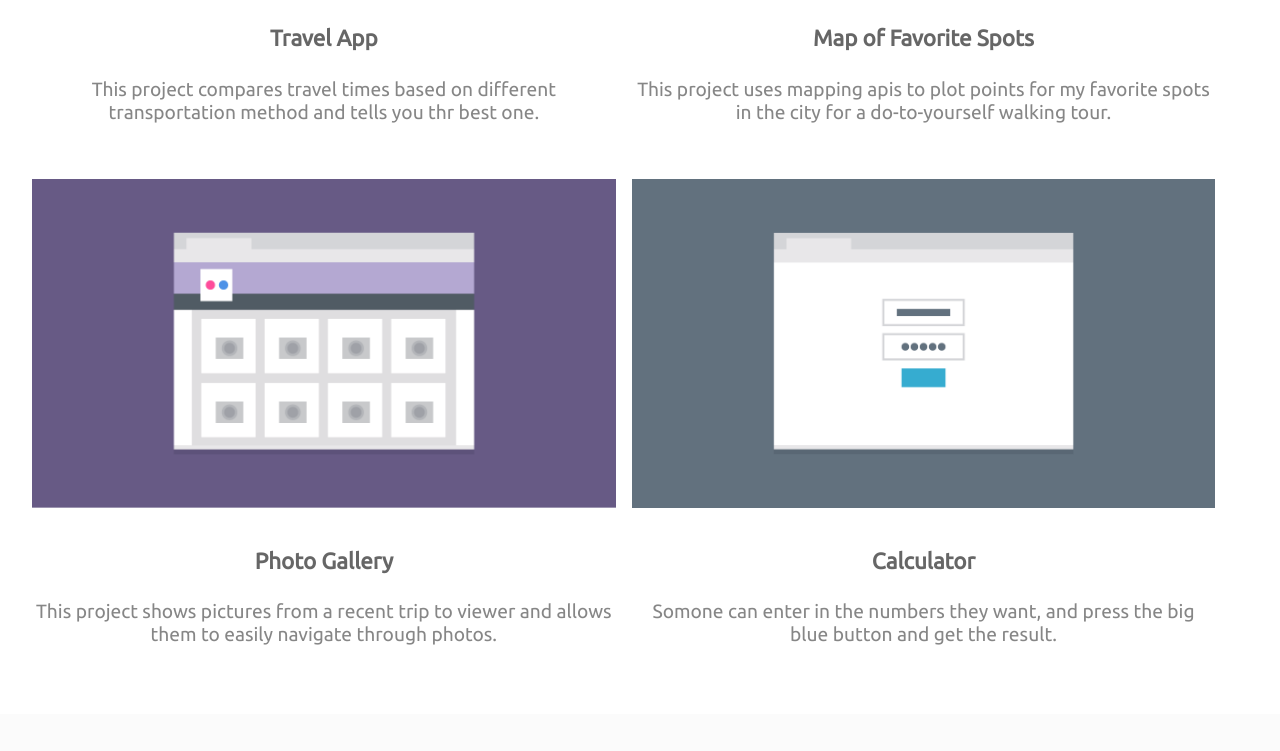
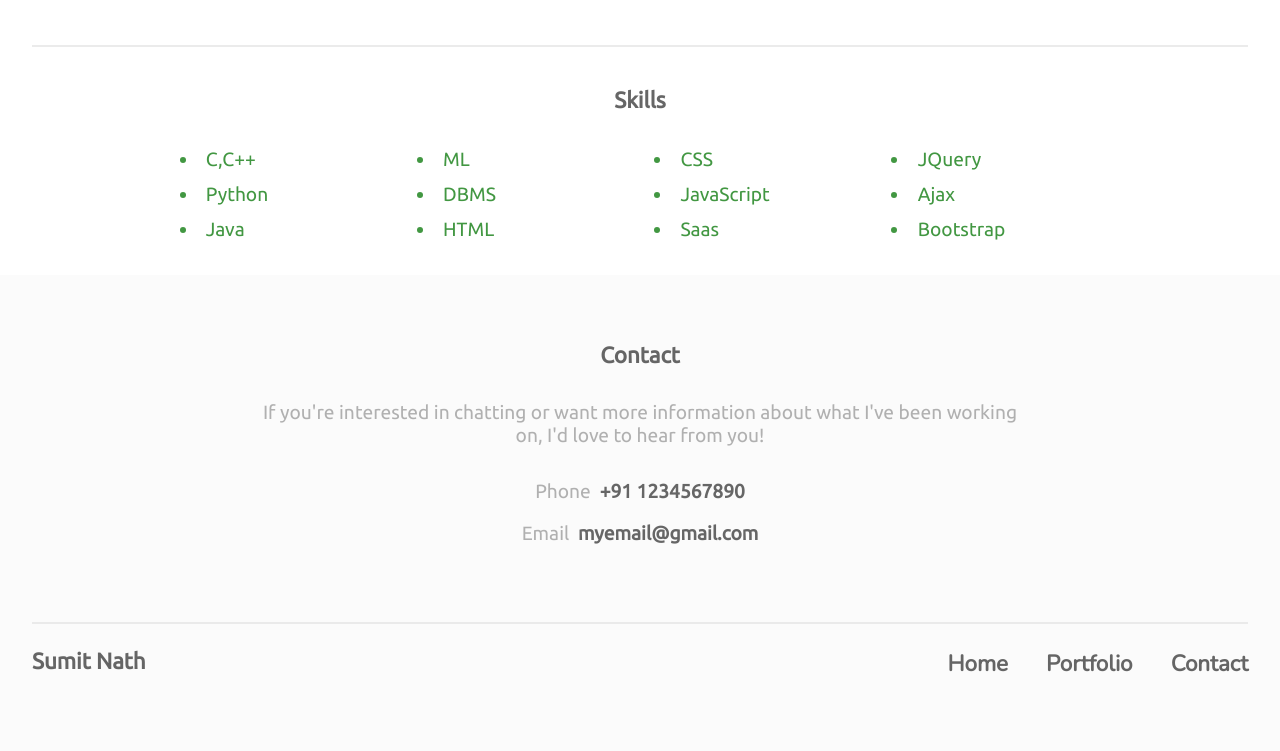
Before and after one commit to biswajit-debnath/Project_1_pesonal-profile-page, a plain HTML site: page index.html in a window 1280 px wide. Shown: the part 1429-2180 px from the top of the page. After the commit the page ends 2140 px from the top, so only its background shows below. Drawn offline with nearby package versions, Linux system fonts and the light colour scheme.

Commit message:
Done
Mobile first approach is completed.

```diff
--- a/style.css
+++ b/css/styles.css
@@ -10,7 +10,7 @@ body {
 }
 h1 {
     margin-top: 10px;
-    font-size: 2.4em;
+    font-size: 2em;
 }
 h2 {
     margin: 0;
@@ -25,7 +25,9 @@ h2 {
 .header-content,
 .main-container,
 .footer-container,
-.contact {
+.contact,
+.skills,
+.skill-section {
     margin: 0 auto;
     width: 90%;
     text-align: center;
@@ -41,13 +43,19 @@ h2 {
 /* Header section */
  .header-content li {
     font-weight: bold;
-    font-size: 1.3rem;
-    color:  rgba(48, 48, 48, 0.74);
+    font-size: 1.1rem;
     text-transform: uppercase;
     list-style-type: none;
     background-color: white;
     margin-bottom: 6px;
     padding:0.8em 0;
+ }
+ .header-content a {
+    color:  rgba(48, 48, 48, 0.74);
+    text-decoration: none;
+ }
+ .header-content a:hover {
+     color:green;
  }
  .header-content ul {
     padding-left: 0;
@@ -74,6 +82,7 @@ h2 {
  }
  .main-container {
     padding-top: 3em;
+    border-bottom: 2px solid rgba(230, 230, 230, 0.795);
 }
  .main-container h2 {
      margin-bottom: 1.2em;
@@ -86,13 +95,34 @@ h2 {
     color: rgba(92, 92, 92, 0.74);
     font-size: 1.2em;
  }
-
+/*Skill section*/
+.skill-section {
+    margin-top: 2.5em;
+}
+.skills div {
+    width: 49%;
+    padding:10px;
+    float: left;
+    font-weight: 400;
+    color: rgb(66, 151, 66);
+}
+.skills li {
+    text-align: left;
+}
+.skills ul {
+    list-style:inside;
+    padding-left: 0;
+    line-height: 1.8em;
+    font-size: 1.2em;
+}
+.skills {
+    padding-left: 3em;
+}
 /* Contact section */
 .contact {
     font-size: 1.2rem;
     padding-top: 3.5em;
     padding-bottom: 3em;
-    border-bottom: 2px solid rgba(230, 230, 230, 0.795);
 }
 .contact-para {
     margin-top: 1.7em;
@@ -108,6 +138,9 @@ h2 {
 }
 
 /* Footer section */
+.footer-container {
+    border-top: 2px solid rgba(230, 230, 230, 0.795);
+}
 .Name {
     float: left;
 }
@@ -116,6 +149,13 @@ h2 {
 }
 .back-t-top {
     float: right;
+}
+.back-t-top a {
+    color:  rgba(48, 48, 48, 0.74);
+    text-decoration: none;
+}
+.back-t-top a:hover {
+    color:green;
 }
 .clearfix::after {
     content: "";
@@ -169,6 +209,11 @@ h2 {
     .photo {
         margin-right: 1em;
     }
+    /*Skill section*/
+    .skills div {
+        width: 24%;
+    }
+
     /*Footer section*/
     .back-t-top {
         display: none;
@@ -181,9 +226,17 @@ h2 {
         list-style-type: none;
         float: left;
         margin-left:1.7em;
+        font-family: 'Nunito', sans-serif;
         font-size:22.4px;
         font-weight: bold;
+
+    }
+    .big-screen a {
         color:  rgba(48, 48, 48, 0.74);
+        text-decoration: none;
+    }
+    .big-screen a:hover {
+        color:green;
     }
     .Name {
         margin-top: 16px;
@@ -194,3 +247,48 @@ h2 {
     }
 
 }
+@media (min-width: 1024px)  {
+    body {
+        margin-top: 20px;
+    }
+    /*Header section*/
+    .header-content h1 {
+        float: left;
+    }
+    .header-content ul {
+        float: right;
+    }
+    .header-content img {
+        width:40%;
+        margin-left: 10px;
+    }
+    .header-content p {
+        width:58%;
+    }
+    .header-content li {
+        margin-right: 0;
+        margin-left: 2.2em;
+    }
+    /*main section*/
+    .main-container div {
+        width: 32%;
+    }
+    .marketing,
+    .search,
+    .map,
+    .photo {
+        margin-right: 1em;
+    }
+    .travel {
+        margin-right: 0;
+    }
+    /*Contact section*/
+    .contact {
+        width:60%;
+    }
+   /*Footer section*/
+   .footer-container {
+       padding-bottom: 1em;
+   }
+
+}
--- a/index.html
+++ b/index.html
@@ -1,20 +1,22 @@
 <!doctype html>
 <html lang="en">
 <head>
+    <meta name="viewport" content="width=device-width">
     <title>Project 2</title>
-    <link href="style.css" rel="stylesheet">
-   <link href="https://fonts.googleapis.com/css?family=Ubuntu&display=swap" rel="stylesheet"> <link href="https://fonts.googleapis.com/css?family=Ubuntu&display=swap" rel="stylesheet">
+    <link href="css/styles.css" rel="stylesheet">
+    <link href="https://fonts.googleapis.com/css?family=Ubuntu&display=swap" rel="stylesheet">
+    <link href="https://fonts.googleapis.com/css?family=Nunito&display=swap" rel="stylesheet">
 </head>
 <body>
     <div class="container">
         <header>
             <div class="header-content clearfix">
                 <h1>Sumit Nath</h1>
-                <nav>
+                <nav class= "clearfix">
                     <ul class="clearfix">
-                        <li>Home</li>
-                        <li>Portfolio</li>
-                        <li>Contact</li>
+                        <li><a href="#top">Home</a></li>
+                        <li><a href="#portfolio">Portfolio</a></li>
+                        <li><a href="#contact">Contact</a></li>
                     </ul>
                 </nav>
                 <img class="profile-pic" src="img/my.png" alt="Pic illustrating me">
@@ -23,7 +25,8 @@
         </header>
 
         <main>
-            <div class="main-container clearfix">
+            <section>
+                <div id="portfolio" class="main-container clearfix">
                     <h2>Portfolio</h2>
                     <div class="marketing">
                         <img src="img/portfolio-1.png" alt="portfolio1 image">
@@ -40,7 +43,7 @@
                         <h2>Travel App</h2>
                         <p>This project compares travel times based on different transportation method and tells you thr best one.</p>
                     </div>
-                <div calss="map">
+                    <div class="map">
                         <img src="img/portfolio-4.png" alt="portfolio4 image">
                         <h2>Map of Favorite Spots</h2>
                         <p>This project uses mapping apis to plot points for my favorite spots in the city for a do-to-yourself walking tour.</p>
@@ -56,9 +59,43 @@
                         <p>Somone can enter in the numbers they want, and press the big blue button and get the result.</p>
                     </div>
                 </div>
+            </section>
+            <section class="skill-section">
+                <h2>Skills</h2>
+                <div class="skills clearfix">
+                    <div>
+                        <ul>
+                            <li>C,C++</li>
+                            <li>Python</li>
+                            <li>Java</li>
+                        </ul>
+                    </div>
+                    <div>
+                        <ul>
+                            <li>ML</li>
+                            <li>DBMS</li>
+                            <li>HTML</li>
+                        </ul>
+                    </div>
+                    <div>
+                        <ul>
+                            <li>CSS</li>
+                            <li>JavaScript</li>
+                            <li>Saas</li>
+                        </ul>
+                    </div>
+                    <div>
+                        <ul>
+                            <li>JQuery</li>
+                            <li>Ajax</li>
+                            <li>Bootstrap</li>
+                        </ul>
+                    </div>
+                </div>
+            </section>
         </main>
 
-        <div class="contact">
+        <div id="contact" class="contact">
             <h2>Contact</h2>
             <p class="contact-para">If you're interested in chatting or want more information about what I've been working on, I'd love to hear from you!</p>
             <p>Phone  <span>+91 1234567890</span></p>
@@ -68,11 +105,11 @@
         <footer>
             <div class="footer-container clearfix">
                 <h2 class="Name">Sumit Nath</h2>
-                <h2 class="back-t-top">Back to top</h2>
+                <h2 class="back-t-top"><a href="#top">Back to top</a></h2>
                 <ul class="big-screen clearfix">
-                        <li>Home</li>
-                        <li>Portfolio</li>
-                        <li>Contact</li>
+                       <li><a href="#top">Home</a></li>
+                        <li><a href="#portfolio">Portfolio</a></li>
+                        <li><a href="#contact">Contact</a></li>
                 </ul>
             </div>
         </footer>
```
Also changed, not shown: 3 other files. Lines whose indentation alone changed are shown as unchanged.
